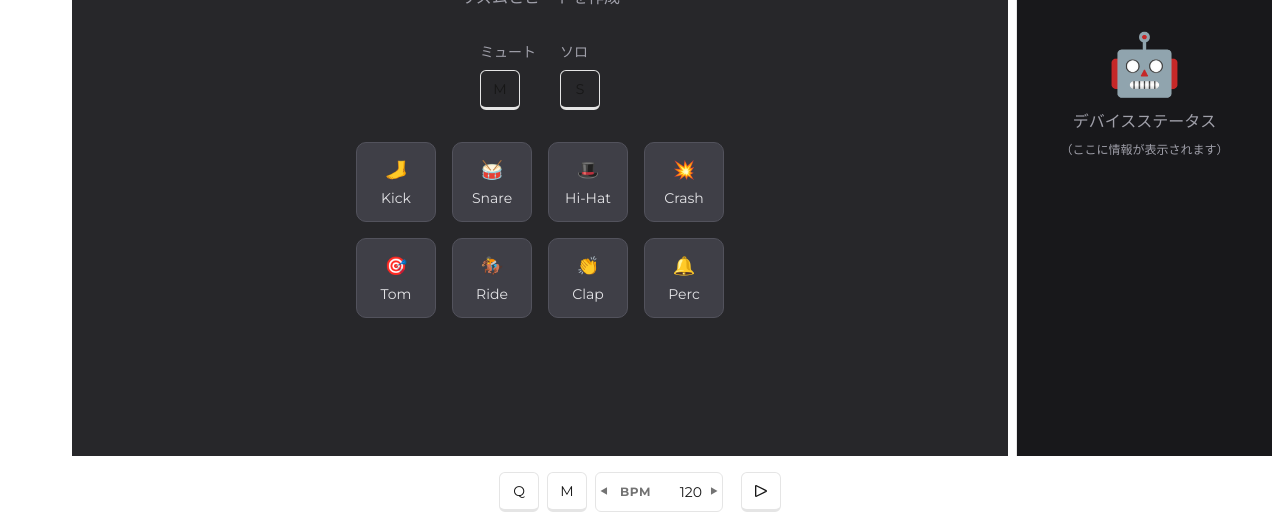
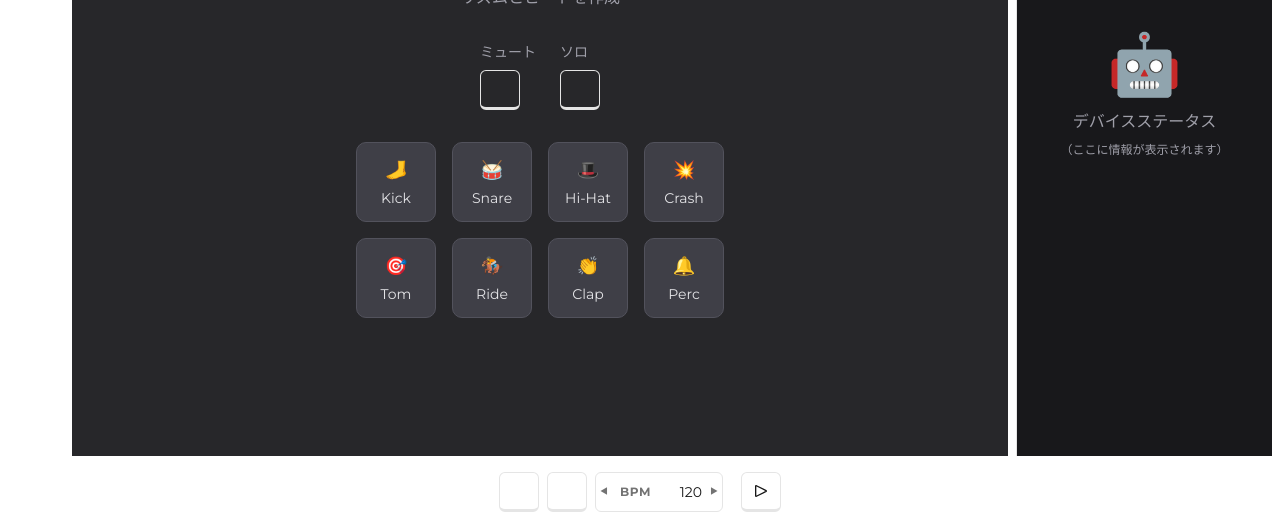
Before and after one commit to Weareable/Synthevery_Syntheditor, a Next.js app in the folder syntheditor/: page /player/drums in a window 1280 px wide. Shown: the part 272-797 px from the top of the page. Built offline with nearby package versions, Linux system fonts and the light colour scheme.

Commit message:
refactror ToggleButtonコンポーネントをRadix UIのトグル機能に基づいてリファクタリング

```diff
--- a/syntheditor/components/ui/toggle-button.tsx
+++ b/syntheditor/components/ui/toggle-button.tsx
@@ -1,6 +1,6 @@
 'use client'
-import React, { useState } from 'react'
-import { Slot } from "@radix-ui/react-slot"
+import React from 'react'
+import * as TogglePrimitive from "@radix-ui/react-toggle"
 import { cva, type VariantProps } from "class-variance-authority"
 import { cn } from "@/lib/utils"
 
@@ -9,8 +9,7 @@ const toggleButtonVariants = cva(
     {
         variants: {
             variant: {
-                default: "bg-transparent text-secondary-foreground border-border hover:bg-accent hover:text-accent-foreground border-b-3",
-                active: "bg-transparent text-primary-foreground border-primary border-t-3",
+                default: "bg-transparent text-secondary-foreground border-border hover:bg-accent hover:text-accent-foreground border-b-3 data-[state=on]:bg-transparent data-[state=on]:text-primary-foreground data-[state=on]:border-primary data-[state=on]:border-t-3 data-[state=on]:border-b-1",
             },
             size: {
                 default: "w-10 h-10",
@@ -25,52 +24,18 @@ const toggleButtonVariants = cva(
     }
 )
 
-interface ToggleButtonProps extends VariantProps<typeof toggleButtonVariants> {
-    label?: string;
-    defaultActive?: boolean;
-    active?: boolean;
-    onToggle?: (isActive: boolean) => void;
-    className?: string;
-    asChild?: boolean;
-}
-
 export function ToggleButton({
-    label = 'M',
-    defaultActive = false,
-    active,
-    onToggle,
-    className = '',
+    className,
     variant,
     size,
-    asChild = false,
-    children,
     ...props
-}: ToggleButtonProps & React.ComponentProps<"button">) {
-    const isControlled = active !== undefined;
-    const [internalActive, setInternalActive] = useState(defaultActive);
-    const isActive = isControlled ? active : internalActive;
-    const Comp = asChild ? Slot : "button"
-
-    const handleToggle = () => {
-        const newState = !isActive;
-        if (!isControlled) setInternalActive(newState);
-        onToggle?.(newState);
-    }
-
+}: React.ComponentProps<typeof TogglePrimitive.Root> &
+    VariantProps<typeof toggleButtonVariants>) {
     return (
-        <Comp
-            onClick={handleToggle}
-            className={cn(
-                toggleButtonVariants({
-                    variant: isActive ? "active" : "default",
-                    size,
-                    className
-                })
-            )}
-            aria-pressed={isActive}
+        <TogglePrimitive.Root
+            data-slot="toggle-button"
+            className={cn(toggleButtonVariants({ variant, size, className }))}
             {...props}
-        >
-            {children || label}
-        </Comp>
+        />
     )
 }
```
